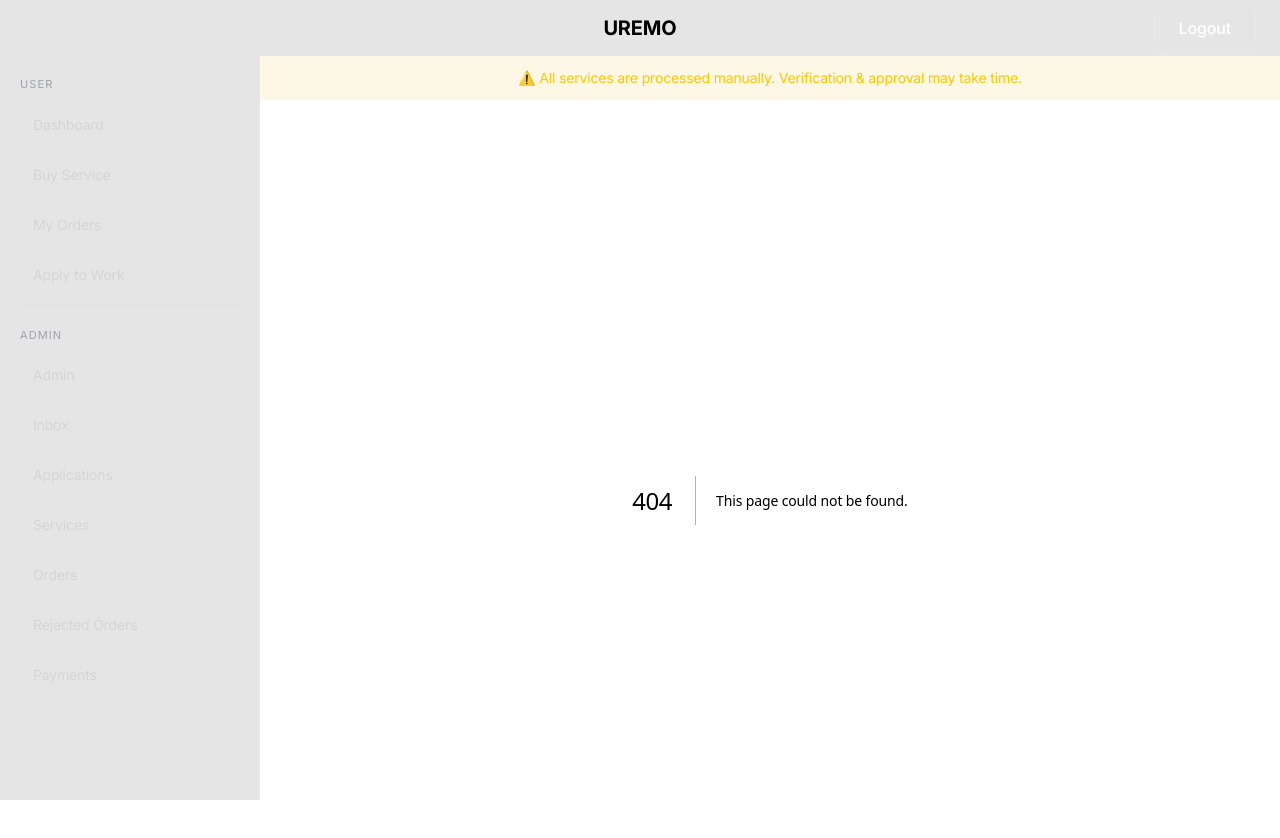
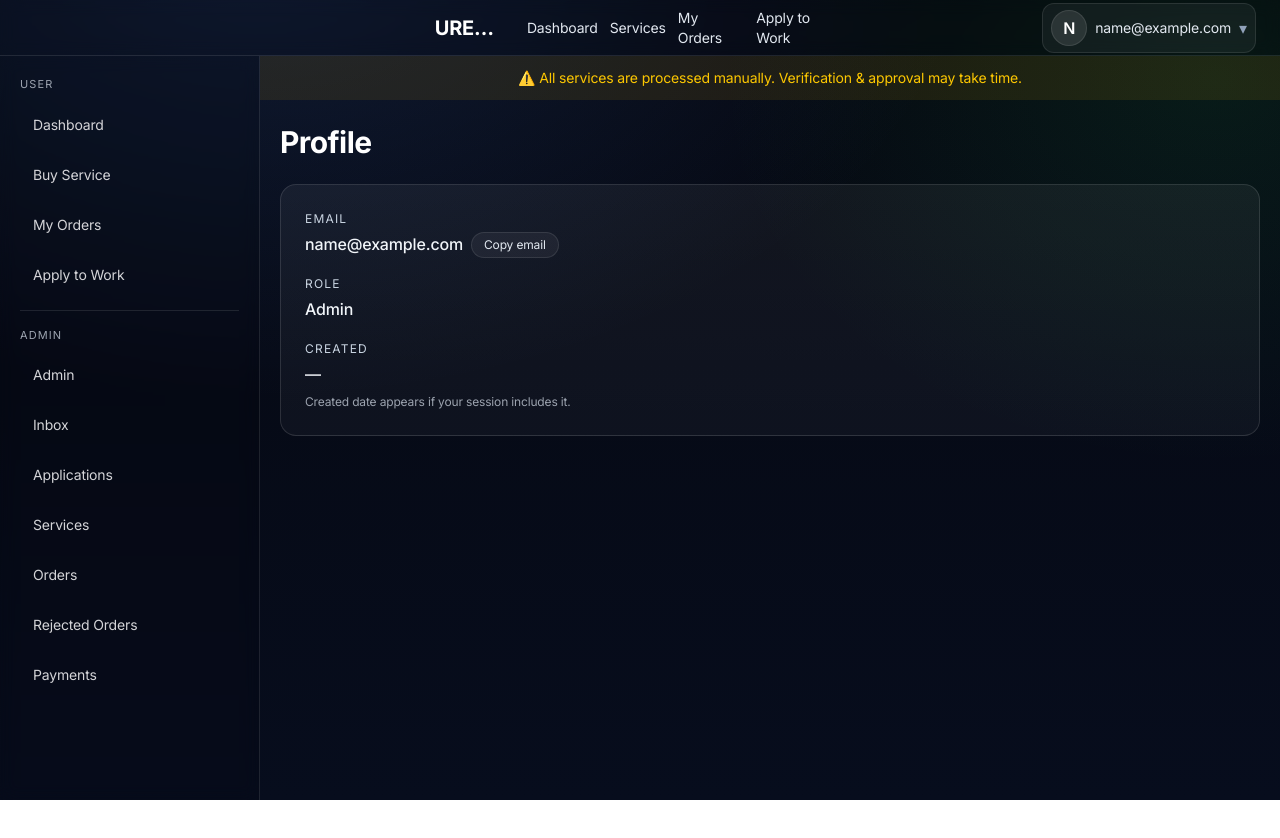
Before and after one commit to sajalnew01/uremo-frontend, a Next.js app: page /profile in a window 1280 px wide. Before the commit this address had no page. Shown: the top 838 px of the page. After the commit the page ends 800 px from the top, so only its background shows below. Built offline with nearby package versions, Linux system fonts and the light colour scheme; sample sign-in values are in the browser's storage.

Commit message:
feat: add profile dropdown + profile page

```diff
--- /dev/null
+++ b/app/profile/page.tsx
@@ -0,0 +1,83 @@
+"use client";
+
+import Card from "@/components/Card";
+import { useAuth } from "@/hooks/useAuth";
+import { useToast } from "@/hooks/useToast";
+
+export default function ProfilePage() {
+  const { user, isAuthenticated, ready } = useAuth();
+  const { toast } = useToast();
+
+  const email = String(user?.email || "").trim();
+  const role = String(user?.role || "user").trim();
+  const createdAt = (user as any)?.createdAt
+    ? new Date((user as any).createdAt)
+    : null;
+
+  const copyEmail = async () => {
+    if (!email) return;
+    try {
+      await navigator.clipboard.writeText(email);
+      toast("Email copied", "success");
+    } catch {
+      toast("Failed to copy", "error");
+    }
+  };
+
+  if (!ready) {
+    return <div className="u-container text-sm text-[#9CA3AF]">Loading…</div>;
+  }
+
+  if (!isAuthenticated) {
+    return (
+      <div className="u-container">
+        <Card title="Profile">
+          <p className="text-sm text-[#9CA3AF]">You’re not logged in.</p>
+        </Card>
+      </div>
+    );
+  }
+
+  return (
+    <div className="u-container space-y-6">
+      <h1 className="text-3xl font-bold">Profile</h1>
+
+      <Card>
+        <div className="space-y-4">
+          <div>
+            <p className="text-xs tracking-widest text-slate-300">EMAIL</p>
+            <div className="mt-1 flex items-center gap-2 flex-wrap">
+              <p className="text-slate-100 font-medium break-all">
+                {email || "—"}
+              </p>
+              {email && (
+                <button
+                  type="button"
+                  onClick={copyEmail}
+                  className="px-3 py-1 rounded-lg bg-white/5 border border-white/10 text-xs text-slate-200 hover:bg-white/10"
+                >
+                  Copy email
+                </button>
+              )}
+            </div>
+          </div>
+
+          <div>
+            <p className="text-xs tracking-widest text-slate-300">ROLE</p>
+            <p className="mt-1 text-slate-100 font-medium capitalize">{role}</p>
+          </div>
+
+          <div>
+            <p className="text-xs tracking-widest text-slate-300">CREATED</p>
+            <p className="mt-1 text-slate-100 font-medium">
+              {createdAt ? createdAt.toLocaleString() : "—"}
+            </p>
+            <p className="mt-1 text-xs text-[#9CA3AF]">
+              Created date appears if your session includes it.
+            </p>
+          </div>
+        </div>
+      </Card>
+    </div>
+  );
+}
--- a/components/Navbar.tsx
+++ b/components/Navbar.tsx
@@ -4,6 +4,7 @@ import Link from "next/link";
 import { usePathname } from "next/navigation";
 import { useAuth } from "@/hooks/useAuth";
 import { useSidebar } from "@/hooks/useSidebar";
+import ProfileMenu from "@/components/ProfileMenu";
 
 export default function Navbar() {
   const { ready, user, isAuthenticated, logout } = useAuth();
@@ -36,9 +37,40 @@ export default function Navbar() {
           </div>
 
           <div className="w-1/3 flex justify-center min-w-0">
-            <Link href="/" className="text-lg md:text-xl font-bold truncate">
-              UREMO
-            </Link>
+            <div className="flex items-center gap-5 min-w-0">
+              <Link href="/" className="text-lg md:text-xl font-bold truncate">
+                UREMO
+              </Link>
+
+              {isAuthenticated && (
+                <div className="hidden md:flex items-center gap-3 text-sm text-slate-200">
+                  <Link
+                    href="/dashboard"
+                    className="hover:text-white/90 transition"
+                  >
+                    Dashboard
+                  </Link>
+                  <Link
+                    href="/buy-service"
+                    className="hover:text-white/90 transition"
+                  >
+                    Services
+                  </Link>
+                  <Link
+                    href="/orders"
+                    className="hover:text-white/90 transition"
+                  >
+                    My Orders
+                  </Link>
+                  <Link
+                    href="/apply-to-work"
+                    className="hover:text-white/90 transition"
+                  >
+                    Apply to Work
+                  </Link>
+                </div>
+              )}
+            </div>
           </div>
 
           <div className="w-1/3 flex gap-2 md:gap-3 items-center justify-end">
@@ -64,14 +96,7 @@ export default function Navbar() {
               </div>
             )}
 
-            {isAuthenticated && (
-              <button
-                onClick={logout}
-                className="btn-secondary border-red-500/30 text-red-200 hover:border-red-500/50"
-              >
-                Logout
-              </button>
-            )}
+            {isAuthenticated && <ProfileMenu />}
           </div>
         </div>
       </div>
--- /dev/null
+++ b/components/ProfileMenu.tsx
@@ -0,0 +1,120 @@
+"use client";
+
+import { useEffect, useMemo, useRef, useState } from "react";
+import Link from "next/link";
+import { usePathname } from "next/navigation";
+import { useAuth } from "@/hooks/useAuth";
+
+export default function ProfileMenu() {
+  const { user, logout, isAdmin } = useAuth();
+  const pathname = usePathname();
+
+  const [open, setOpen] = useState(false);
+  const wrapperRef = useRef<HTMLDivElement | null>(null);
+
+  const email = String(user?.email || "").trim();
+  const avatarLetter = useMemo(() => {
+    const v = email || user?.name || "U";
+    return String(v).trim().charAt(0).toUpperCase() || "U";
+  }, [email, user?.name]);
+
+  // Close on route change
+  useEffect(() => {
+    setOpen(false);
+  }, [pathname]);
+
+  // Close on outside click
+  useEffect(() => {
+    const onMouseDown = (e: MouseEvent) => {
+      if (!open) return;
+      const el = wrapperRef.current;
+      if (!el) return;
+      if (e.target instanceof Node && !el.contains(e.target)) {
+        setOpen(false);
+      }
+    };
+
+    document.addEventListener("mousedown", onMouseDown);
+    return () => document.removeEventListener("mousedown", onMouseDown);
+  }, [open]);
+
+  return (
+    <div ref={wrapperRef} className="relative">
+      <button
+        type="button"
+        onClick={() => setOpen((v) => !v)}
+        className="flex items-center gap-2 rounded-xl border border-white/10 bg-white/5 hover:bg-white/10 transition px-2 py-1.5"
+        aria-haspopup="menu"
+        aria-expanded={open}
+      >
+        <span className="inline-flex items-center justify-center w-9 h-9 rounded-full bg-white/10 border border-white/10 text-white font-semibold">
+          {avatarLetter}
+        </span>
+        <span className="hidden sm:block max-w-[220px] truncate text-sm text-slate-200">
+          {email || "Account"}
+        </span>
+        <span className="text-slate-400 hidden sm:inline">▾</span>
+      </button>
+
+      {open && (
+        <div
+          role="menu"
+          aria-label="Profile menu"
+          className="absolute right-0 mt-2 w-[280px] rounded-2xl border border-white/10 bg-[#020617]/95 backdrop-blur shadow-[0_18px_60px_rgba(0,0,0,0.45)] overflow-hidden z-[9999]"
+        >
+          <div className="p-4 border-b border-white/10">
+            <p className="text-[11px] tracking-widest text-slate-400">
+              SIGNED IN AS
+            </p>
+            <p className="text-sm text-white mt-1 truncate">{email || "—"}</p>
+          </div>
+
+          <div className="p-2">
+            <Link
+              role="menuitem"
+              href="/profile"
+              onClick={() => setOpen(false)}
+              className="block rounded-xl px-3 py-2 text-sm text-slate-200 hover:bg-white/5"
+            >
+              Profile
+            </Link>
+
+            <Link
+              role="menuitem"
+              href="/orders"
+              onClick={() => setOpen(false)}
+              className="block rounded-xl px-3 py-2 text-sm text-slate-200 hover:bg-white/5"
+            >
+              My Orders
+            </Link>
+
+            {isAdmin && (
+              <Link
+                role="menuitem"
+                href="/admin"
+                onClick={() => setOpen(false)}
+                className="block rounded-xl px-3 py-2 text-sm text-slate-200 hover:bg-white/5"
+              >
+                Admin Panel
+              </Link>
+            )}
+
+            <div className="my-2 h-px bg-white/10" />
+
+            <button
+              type="button"
+              role="menuitem"
+              onClick={() => {
+                setOpen(false);
+                logout();
+              }}
+              className="w-full text-left rounded-xl px-3 py-2 text-sm text-red-200 hover:bg-red-500/10"
+            >
+              Logout
+            </button>
+          </div>
+        </div>
+      )}
+    </div>
+  );
+}
```
